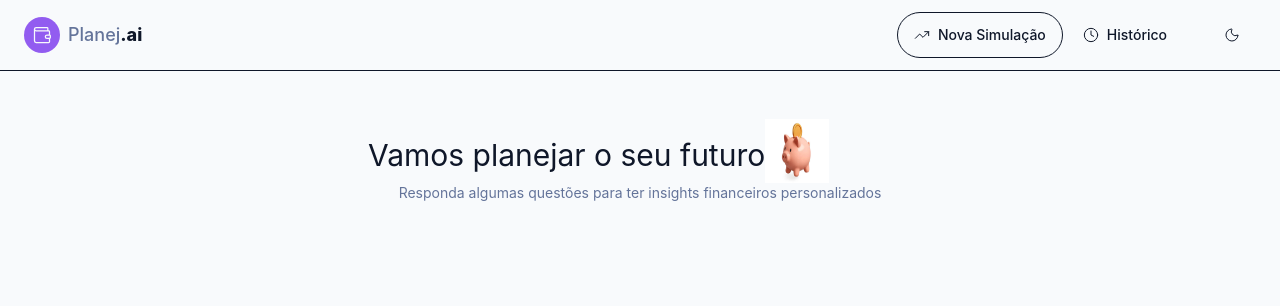
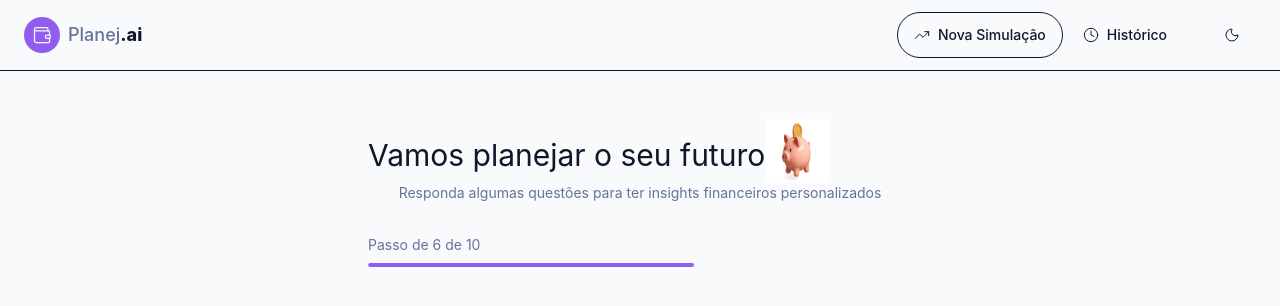
Before and after one commit to cdaguiar23/dio-planejai, a React (Vite) app: page / in a window 1280 px wide. Shown: the top 306 px of the page. Built offline with nearby package versions, Linux system fonts and the light colour scheme.

Commit message:
feat: Adicionando barra de progresso ao Formulário de Simulação

```diff
--- /dev/null
+++ b/src/components/features/Simulation/Form.tsx
@@ -0,0 +1,9 @@
+import { StepProgress } from "./Progress"
+
+export const SimulationForm = () => {
+    return (
+        <>
+            <StepProgress currentStep={6} totalSteps={10} />
+        </>
+    )
+}
--- /dev/null
+++ b/src/components/features/Simulation/Progress.tsx
@@ -0,0 +1,20 @@
+interface StepProgressProps {
+    currentStep: number
+    totalSteps: number
+}
+
+export function StepProgress({currentStep, totalSteps}: StepProgressProps) {
+
+    const progress = (currentStep / totalSteps) * 100
+
+    return (
+        <div className="mb-4">
+            <p className="text-muted-foreground mb-2 text-sm">
+                Passo de {currentStep} de {totalSteps}
+            </p>
+            <div className="bg-border h-1 w-full overflow-hidden rounded-full">
+                <div role="progress" aria-valuenow={currentStep} aria-valuemin={1} aria-valuemax={totalSteps} aria-label={`Passo ${currentStep} de ${totalSteps}`} className="bg-primary h-full rounded-full transition-all duration-300" style={{width: `${progress}%`}} />
+            </div>
+        </div>
+    )
+}
--- a/src/components/pages/SimulationFormPage.tsx
+++ b/src/components/pages/SimulationFormPage.tsx
@@ -1,9 +1,11 @@
+import { SimulationForm } from "../features/Simulation/Form";
 import { SimulationHero } from "../features/Simulation/Hero";
 
 export function SimulationFormPage() {
     return (
        <main className="mx-auto max-w-xl px-4 py-10 sm:py-14">
         <SimulationHero />
+        <SimulationForm />
        </main>
     )
 }
```
